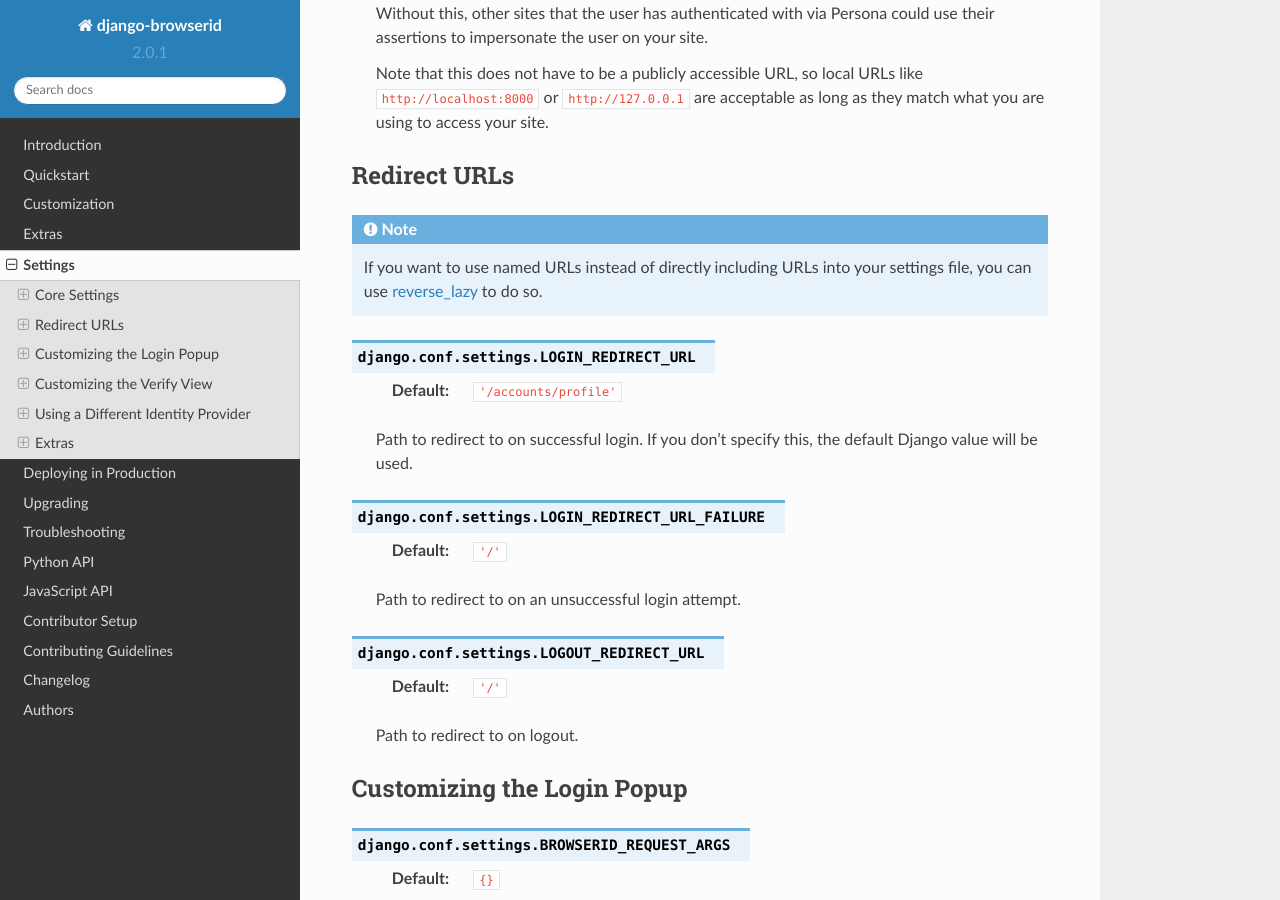
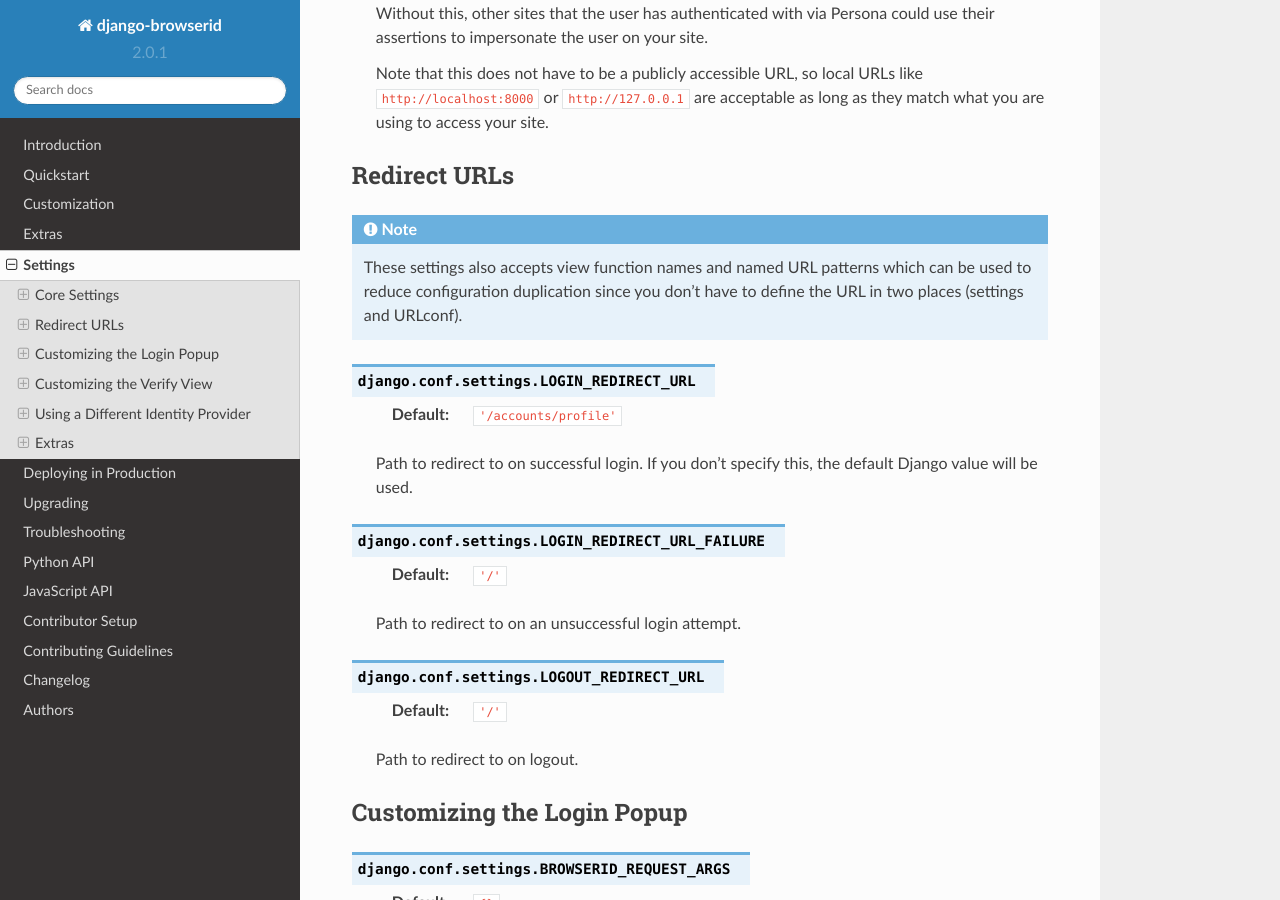
Before and after one commit to mozilla/django-browserid, a Sphinx documentation site: the page built from docs/user/settings.rst, in a window 1280 px wide and 900 px high, scrolled down 481 px. Built offline with Sphinx 7.4.7 and the Read the Docs theme 2.0.0, drawn with Linux system fonts in a browser that asks for light colours.

Commit message:
Implement suggestion from review, update docs

```diff
--- a/docs/user/settings.rst
+++ b/docs/user/settings.rst
@@ -28,8 +28,9 @@ Core Settings
 
 Redirect URLs
 -------------
-.. note:: If you want to use named URLs instead of directly including URLs into
-   your settings file, you can use `reverse_lazy`_ to do so.
+.. note:: These settings also accepts view function names and named URL
+   patterns which can be used to reduce configuration duplication since you
+   don't have to define the URL in two places (settings and URLconf).
 
 .. attribute:: LOGIN_REDIRECT_URL
 
```
Also changed, not shown: 2 other files.
